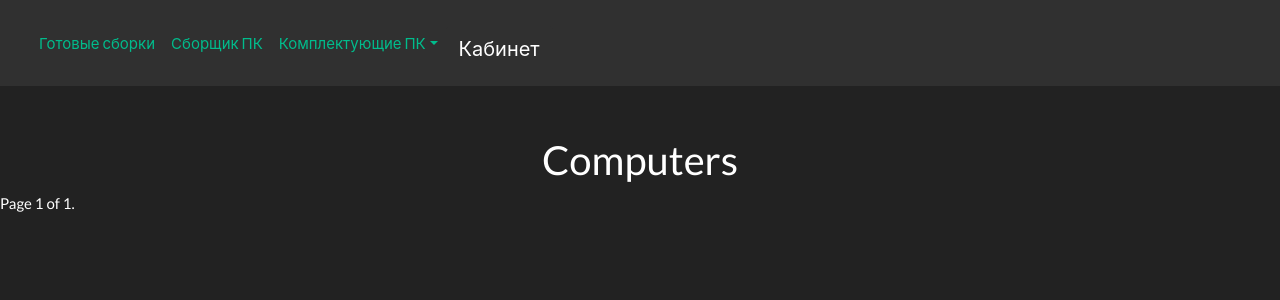
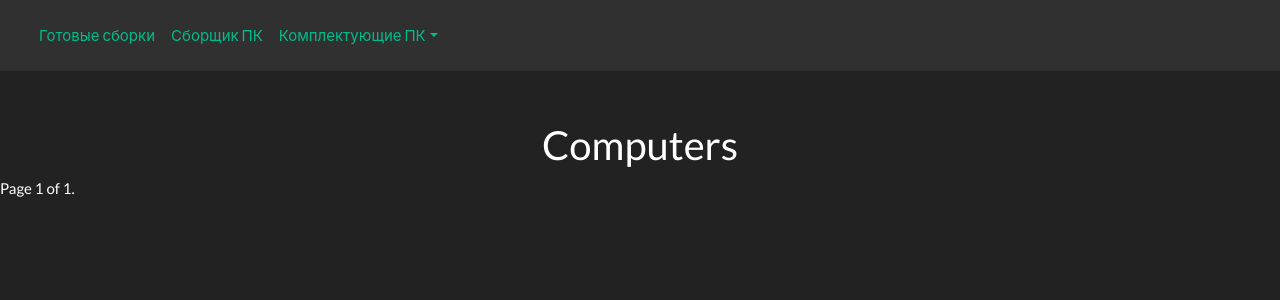
Before and after one commit to PunkPlusPlus/PC-lego, a Django app: page /computers/ in a window 1280 px wide. Shown: the top 300 px of the page. Run offline with Django 5.2, Linux system fonts and the light colour scheme; data that the repository does not hold is empty; parts of the project's set-up code (start-up, migrations or seed data) failed here and were passed over; some libraries are stand-ins or nearby versions.

Commit message:
del href

```diff
--- a/configurator/templates/configurator/base_templates.html
+++ b/configurator/templates/configurator/base_templates.html
@@ -39,7 +39,7 @@
           </div>
         </li>
       </ul>
-      <a href="{% url 'users:register' %}" class="btn btn-dark">Кабинет</a>
+
     </div>
   </div>
 </nav>
```
